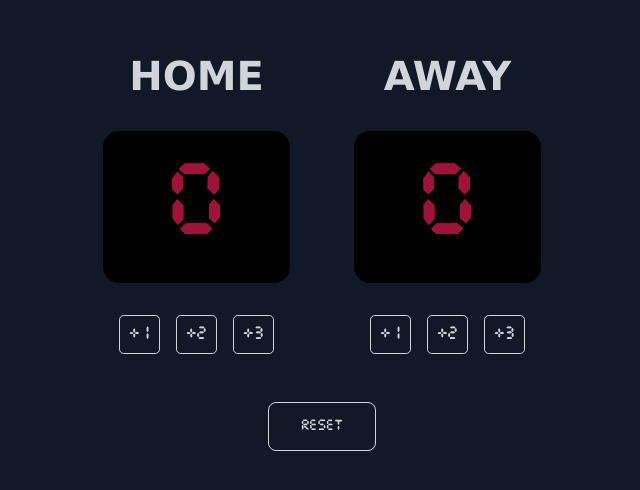
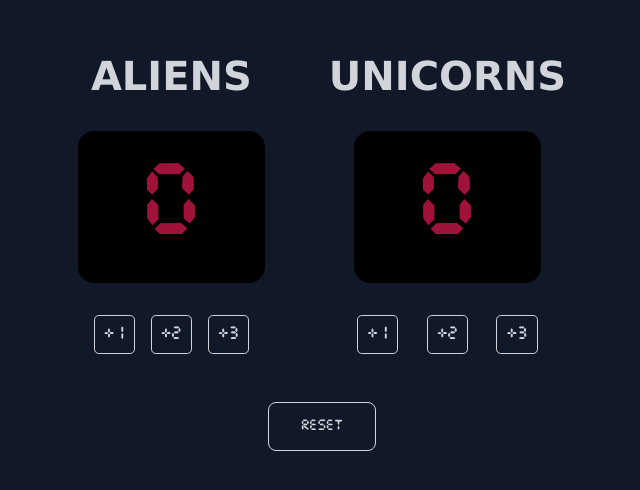
Before and after one commit to Abdelrahman-Almansory/BasketballScoreboard, a website built with webpack: page index.html in a window 1280 px wide. Shown: the part 148-638 px from the top of the page, without its empty margins (318-958 px from the left). Built offline with nearby package versions, Linux system fonts and the light colour scheme.

Commit message:
Update Score Header

```diff
--- a/index.html
+++ b/index.html
@@ -10,7 +10,7 @@
     <main>
       <div class="scoreboard-container">
         <div class="scoreboard-card">
-          <h1 class="scoreboard-title" id="home-title">Home</h1>
+          <h1 class="scoreboard-title" id="home-title">Aliens</h1>
           <div class="scoreboard-score">
             <span class="score" id="home-score">0</span>
           </div>
@@ -21,7 +21,7 @@
           </div>
         </div>
         <div class="scoreboard-card">
-          <h1 class="scoreboard-title" id="guest-title">Away</h1>
+          <h1 class="scoreboard-title" id="guest-title">Unicorns</h1>
           <div class="scoreboard-score">
             <span class="score" id="guest-score">0</span>
           </div>
```
